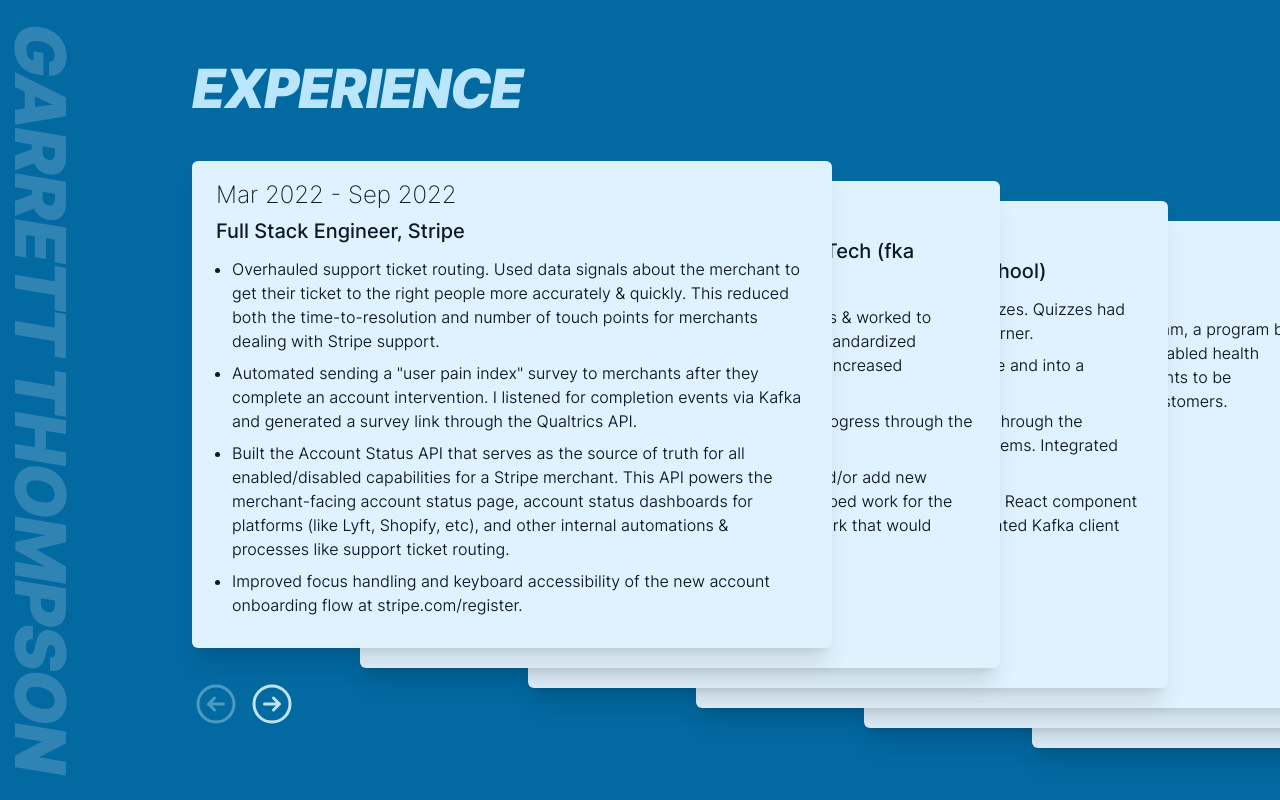
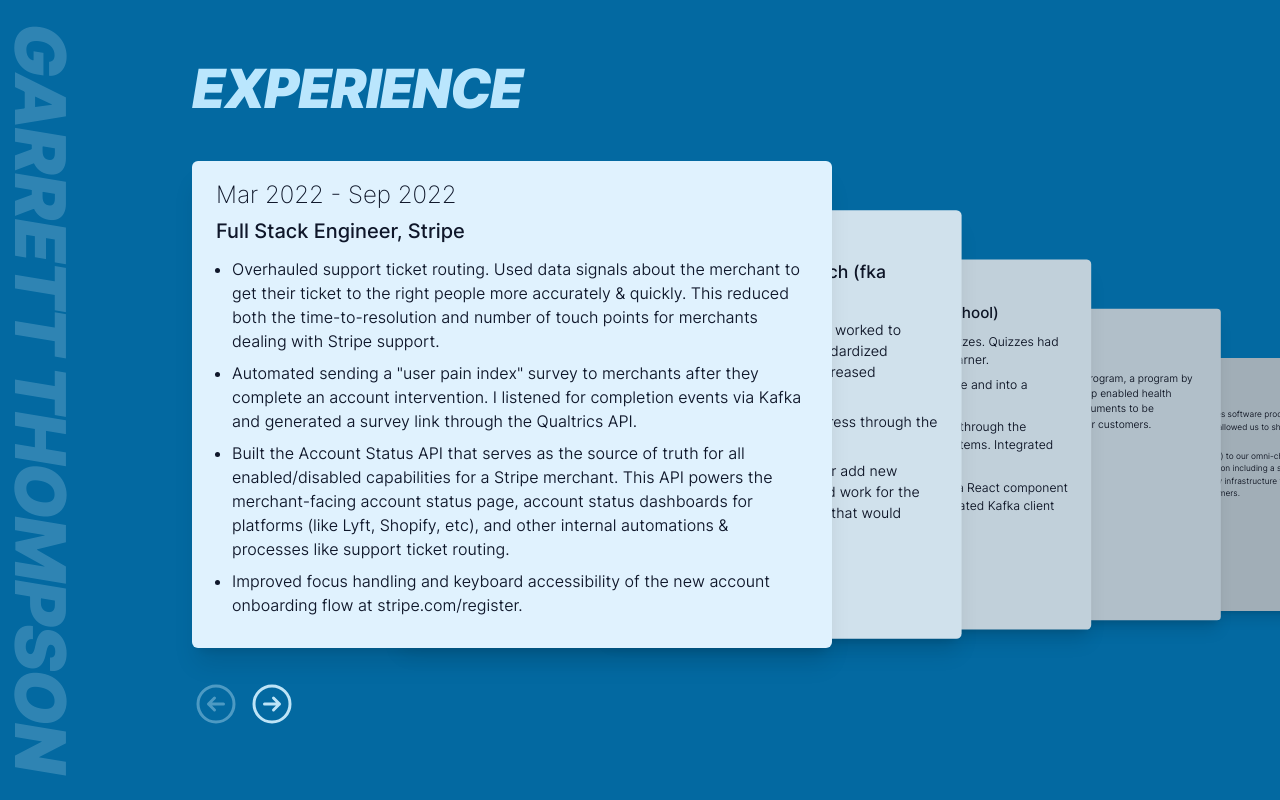
Before and after one commit to garrett-thompson/garrett-thompson.dev, a Next.js app: page / in a window 1280 px wide. Built offline with nearby package versions, Linux system fonts and the light colour scheme.

Commit message:
add properties back

```diff
--- a/components/card/card-stack.tsx
+++ b/components/card/card-stack.tsx
@@ -37,15 +37,6 @@
           const brightness =
             position < 0 ? 1 : 1 - (position * SHADOW_FACTOR) / 100;
 
-          console.log({
-            [position]: {
-              position,
-              x,
-              y,
-              scale,
-            },
-          });
-
           return (
             <motion.li
               className={classNames(
@@ -57,7 +48,7 @@
               animate={{
                 x,
                 y,
-                // scale,
+                scale,
               }}
               style={{ zIndex }}
               transition={{ duration: 0.4, type: "tween", ease: "easeOut" }}
@@ -71,9 +62,10 @@
                   cardStyles.card
                 )}
                 initial={false}
-                // animate={{
-                //   filter: `brightness(${brightness})`,
-                // }}
+                animate={{
+                  filter: `brightness(${brightness})`,
+                }}
+                transition={{ duration: 0.2 }}
               />
             </motion.li>
           );
```
